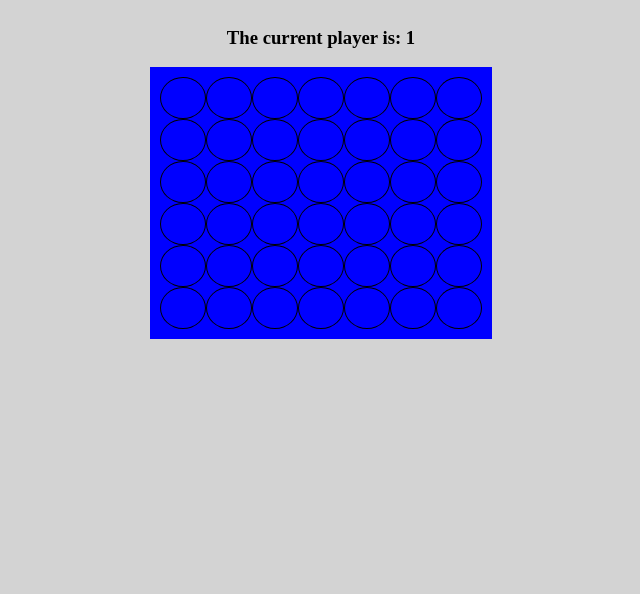
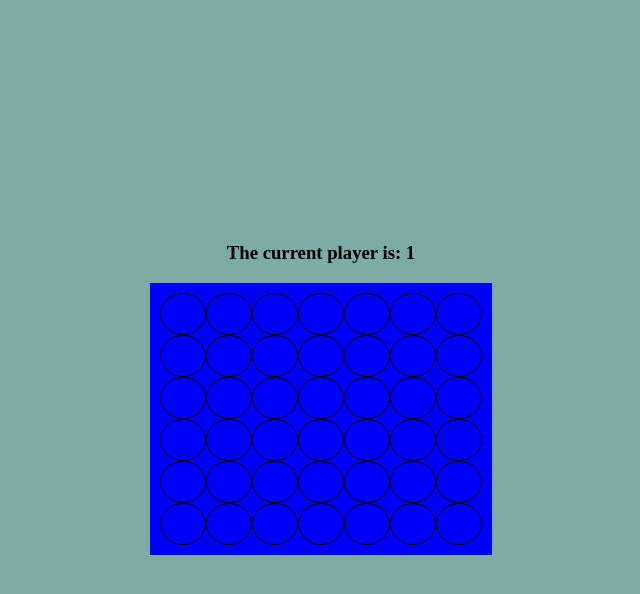
Before and after one commit to simonemarketti/connect-four, a plain HTML site: page index.html in a window 1280 px wide. Shown: the whole page, without its empty margins (319-959 px from the left). Drawn offline with Linux system fonts and the light colour scheme.

Commit message:
change background

```diff
--- a/style.css
+++ b/style.css
@@ -3,8 +3,8 @@ body {
   align-items: center;
   flex-direction: column;
   justify-content: center;
-  background: lightgrey;
-
+  min-height: 100vh;
+  background-color: #7eaba4;
 }
 
 .board {
```
